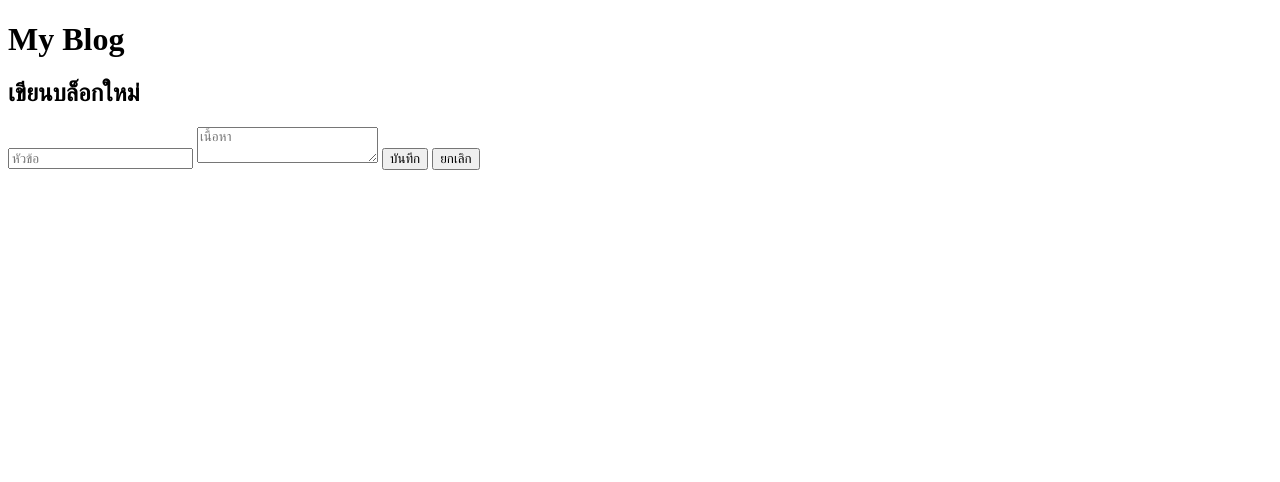
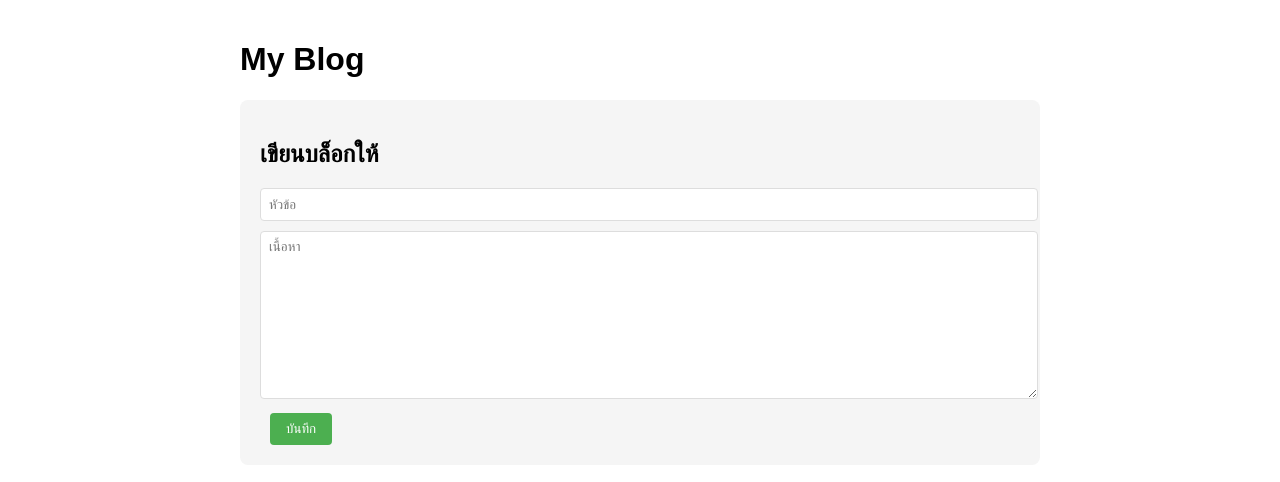
Before and after one commit to 66160158/Lab08, a plain HTML site: page index.html in a window 1280 px wide. Drawn offline with Linux system fonts and the light colour scheme.

Commit message:
แก้ไขโค้index.html

```diff
--- a/index.html
+++ b/index.html
@@ -1,17 +1,16 @@
 <!DOCTYPE html>
 <html lang="th">
 <head>
-    <meta charset="UTF-8">
-    <meta name="viewport" content="width=device-width, initial-scale=1.0">
+<meta charset="UTF-8" />
+<meta name="viewport" content="width=device-width, initial-scale=1.0" />
 <title>My Blog</title>
-    <link rel="stylesheet" href="" />
+<link rel="stylesheet" href="style.css" />
 </head>
 <body>
 <h1>My Blog</h1>
-
-    <!-- ฟอร์ฺมเขียนบล็อก -->
+<!-- ฟอร์มเขียนบล็อก -->
 <div class="blog-form">
-        <h2 id="form-title">เขียนบล็อกใหม่</h2>
+<h2 id="form-title">เขียนบล็อกให้</h2>
 <form id="blog-form">
 <input type="hidden" id="edit-id" />
 <input type="text" id="title" placeholder="หัวข้อ" required />
@@ -20,12 +19,10 @@
 <button type="button" id="cancel-btn" class="hidden">ยกเลิก</button>
 </form>
 </div>
-
 <!-- รายการบล็อก -->
 <div id="blog-list">
-        <!-- JavaScript จะเพิ่มบล็อกที่นี่ -->
+<!-- JavaScript จะเพิ่มบล็อกทึ	 -->
 </div>
-
-      <script src="scripts.js"></script>
+<script src="script.js"></script>
 </body>
 </html>
```
Lines whose indentation alone changed are shown as unchanged.
